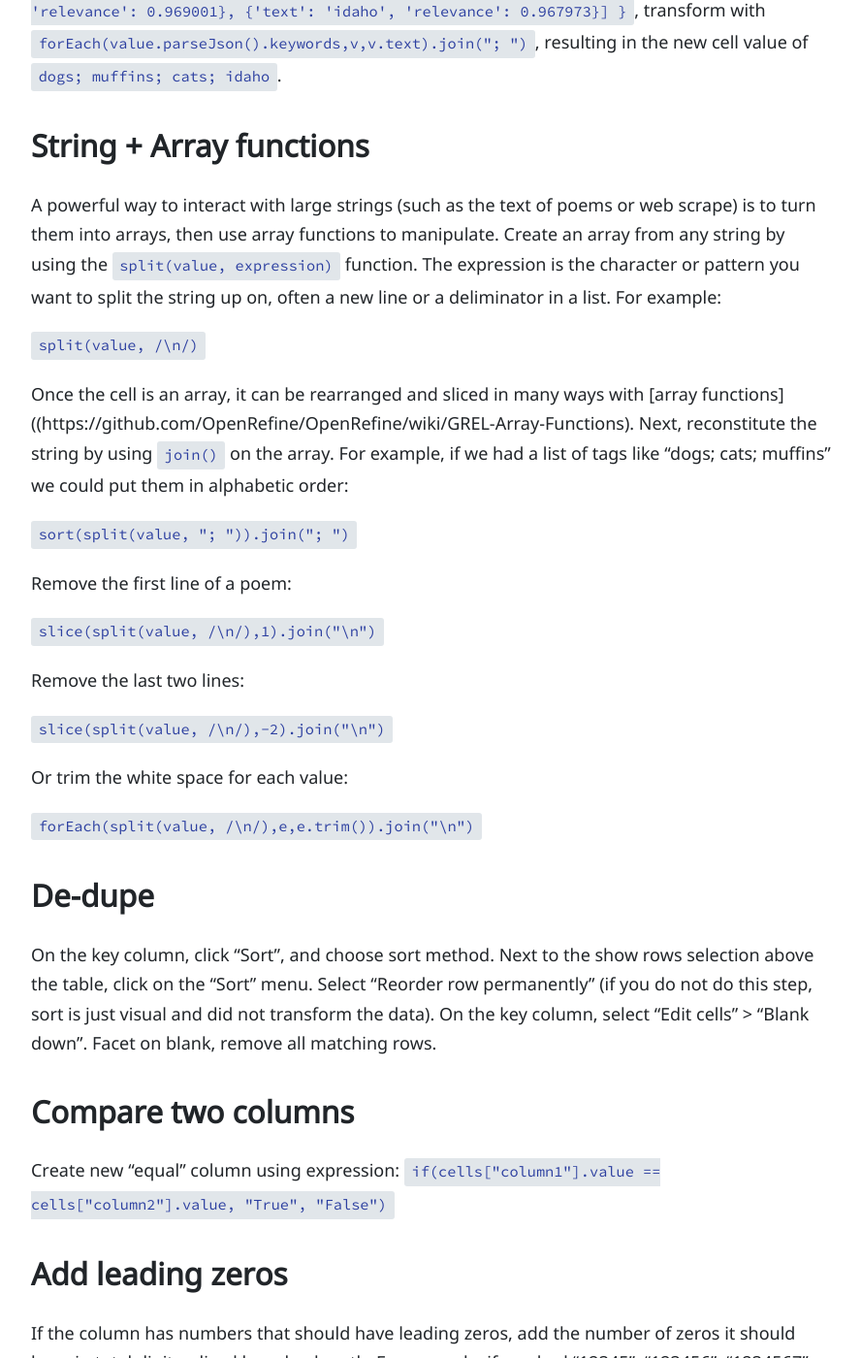
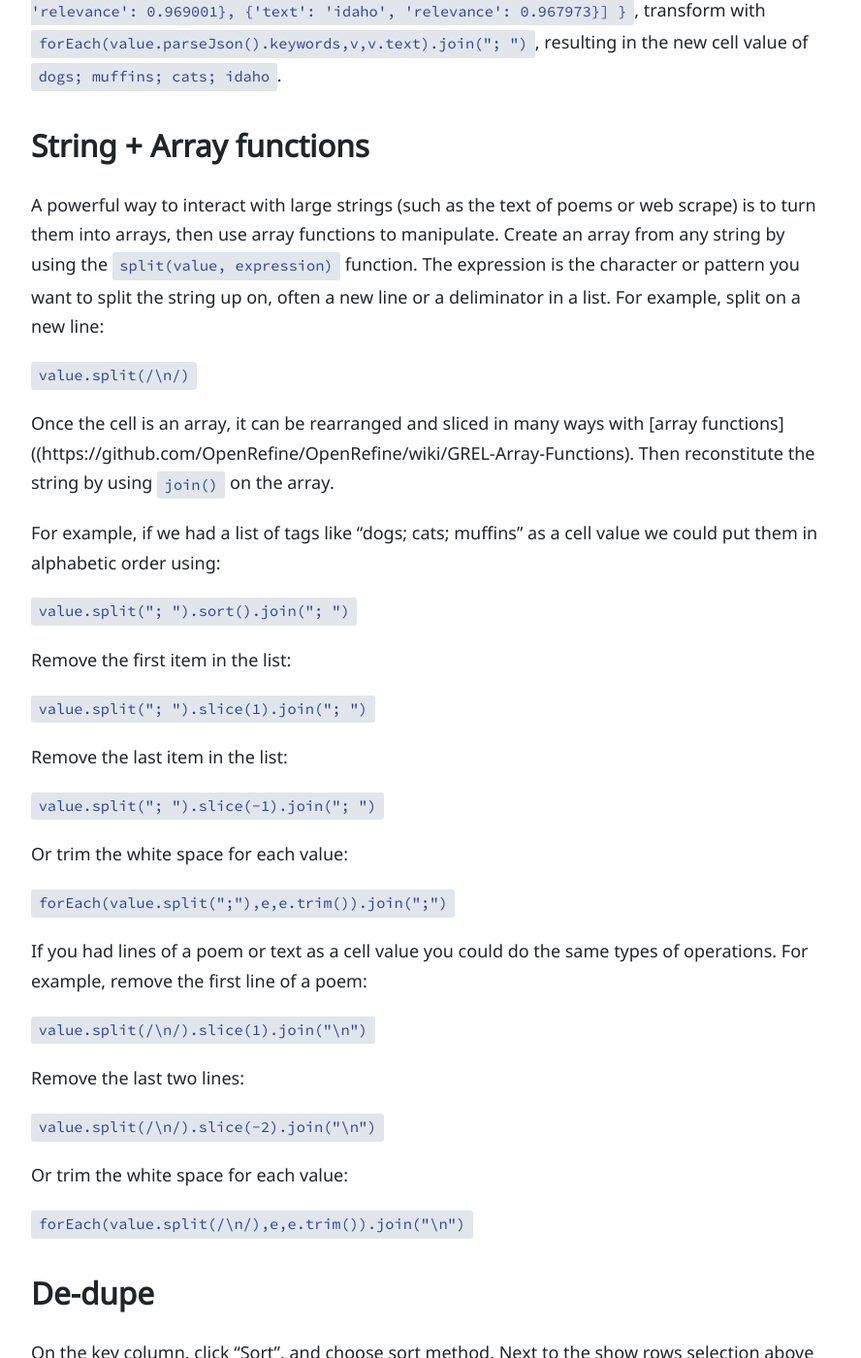
Before and after one commit to evanwill/_drafts, a Jekyll site: the page built from _notes/open-refine-tips.md, in a window 1280 px wide and 1400 px high, scrolled down 1204 px. Shown: the whole window at 97% size, without its empty margins (194-1082 px from the left). Built offline with Jekyll 4.4.1, drawn with Linux system fonts in a browser that asks for light colours.

```diff
--- a/_notes/open-refine-tips.md
+++ b/_notes/open-refine-tips.md
@@ -33,25 +33,43 @@
 ## String + Array functions
 
 A powerful way to interact with large strings (such as the text of poems or web scrape) is to turn them into arrays, then use array functions to manipulate.
-Create an array from any string by using the `split(value, expression)` function. The expression is the character or pattern you want to split the string up on, often a new line or a deliminator in a list. For example:
+Create an array from any string by using the `split(value, expression)` function.
+The expression is the character or pattern you want to split the string up on, often a new line or a deliminator in a list.
+For example, split on a new line:
 
-`split(value, /\n/)`
+`value.split(/\n/)`
 
-Once the cell is an array, it can be rearranged and sliced in many ways with [array functions]((https://github.com/OpenRefine/OpenRefine/wiki/GREL-Array-Functions). Next, reconstitute the string by using `join()` on the array. For example, if we had a list of tags like "dogs; cats; muffins" we could put them in alphabetic order:
+Once the cell is an array, it can be rearranged and sliced in many ways with [array functions]((https://github.com/OpenRefine/OpenRefine/wiki/GREL-Array-Functions).
+Then reconstitute the string by using `join()` on the array.
 
-`sort(split(value, "; ")).join("; ")`
+For example, if we had a list of tags like "dogs; cats; muffins" as a cell value we could put them in alphabetic order using:
 
-Remove the first line of a poem:
+`value.split("; ").sort().join("; ")`
 
-`slice(split(value, /\n/),1).join("\n")`
+Remove the first item in the list:
+
+`value.split("; ").slice(1).join("; ")`
+
+Remove the last item in the list:
+
+`value.split("; ").slice(-1).join("; ")`
+
+Or trim the white space for each value:
+
+`forEach(value.split(";"),e,e.trim()).join(";")`
+
+If you had lines of a poem or text as a cell value you could do the same types of operations.
+For example, remove the first line of a poem:
+
+`value.split(/\n/).slice(1).join("\n")`
 
 Remove the last two lines:
 
-`slice(split(value, /\n/),-2).join("\n")`
+`value.split(/\n/).slice(-2).join("\n")`
 
 Or trim the white space for each value:
 
-`forEach(split(value, /\n/),e,e.trim()).join("\n")`
+`forEach(value.split(/\n/),e,e.trim()).join("\n")`
 
 ## De-dupe
 
```
Also changed, not shown: _notes/open-refine-metadata.md (added, +42 -0 lines), _notes/wget-archives.md (+1 -1 lines).
